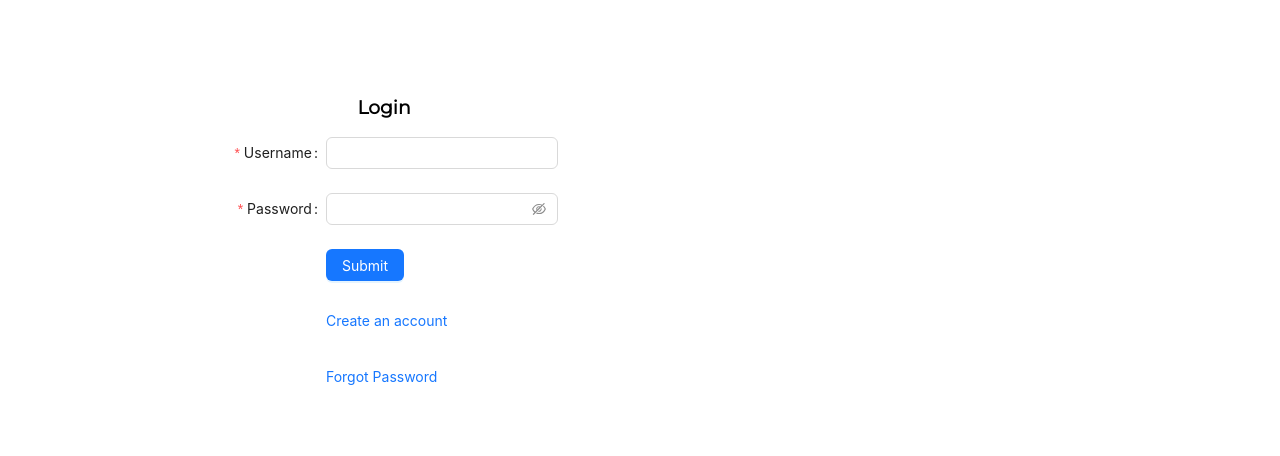
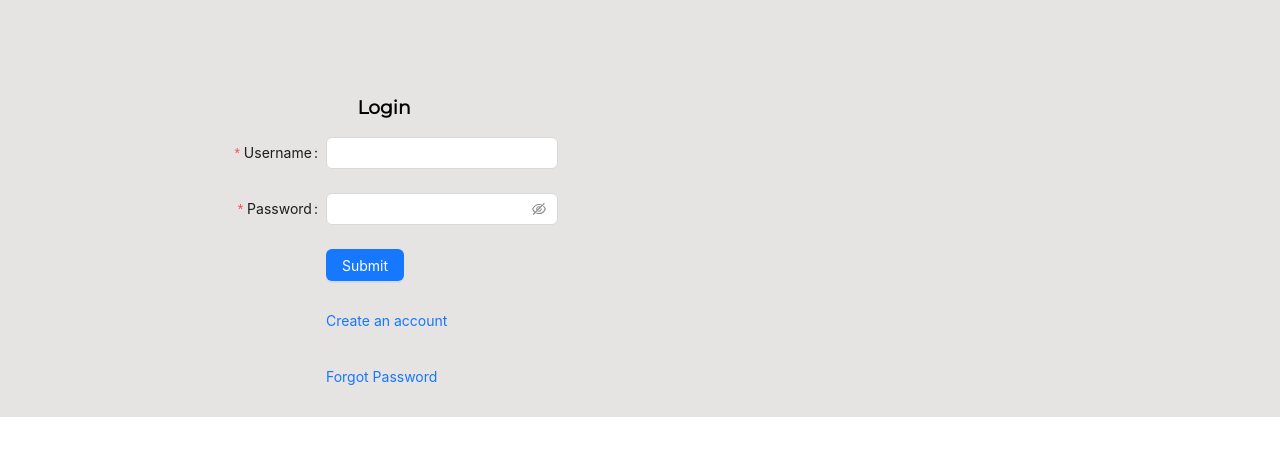
Before and after one commit to Fortune-Muhumuza/subject-recommender-client, a React (Vite) app in the folder subject recommend/: page /login in a window 1280 px wide. Shown: the top 456 px of the page. Built offline with nearby package versions, Linux system fonts and the light colour scheme.

Commit message:
restyled bg

```diff
--- a/subject recommend/src/App.css
+++ b/subject recommend/src/App.css
@@ -1,6 +1,7 @@
 .container {
   display: flex;
   /* flex-direction: column; */
+  background-color: rgb(230, 227, 227);
 }
 
 .nav {
```
Also changed, not shown: 1 other file (tests, documents, lock files or other folders).
